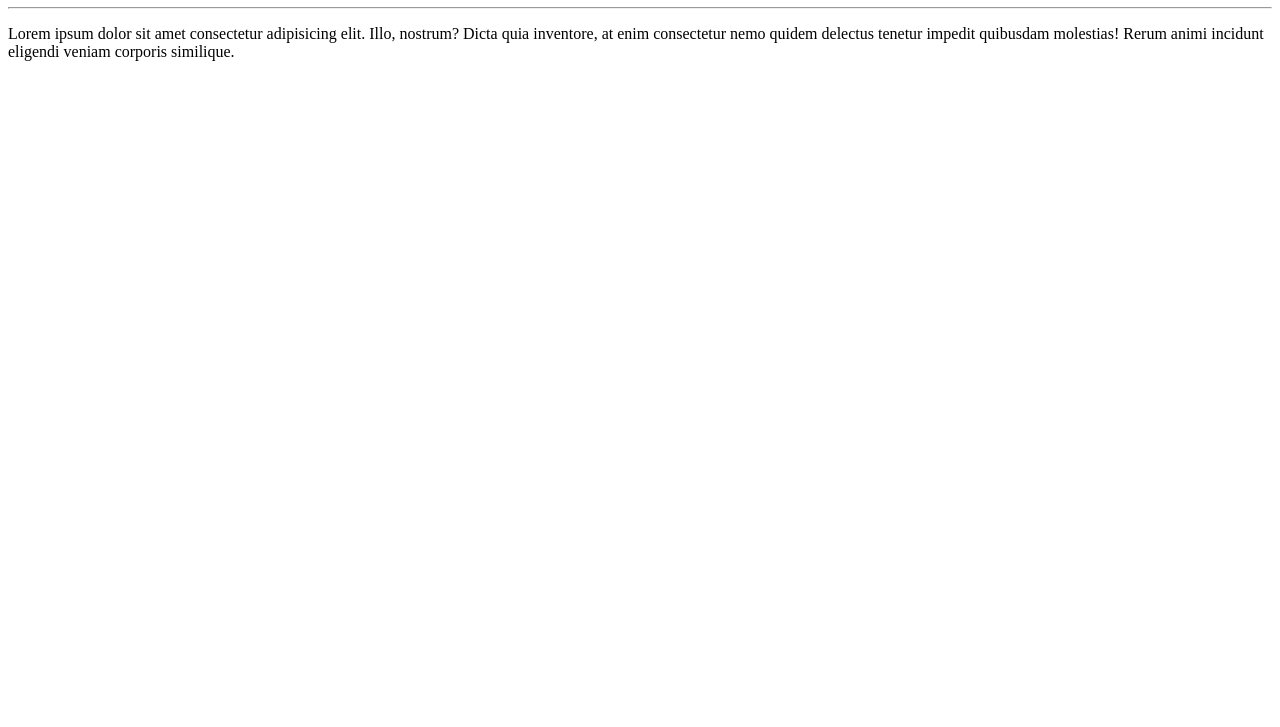
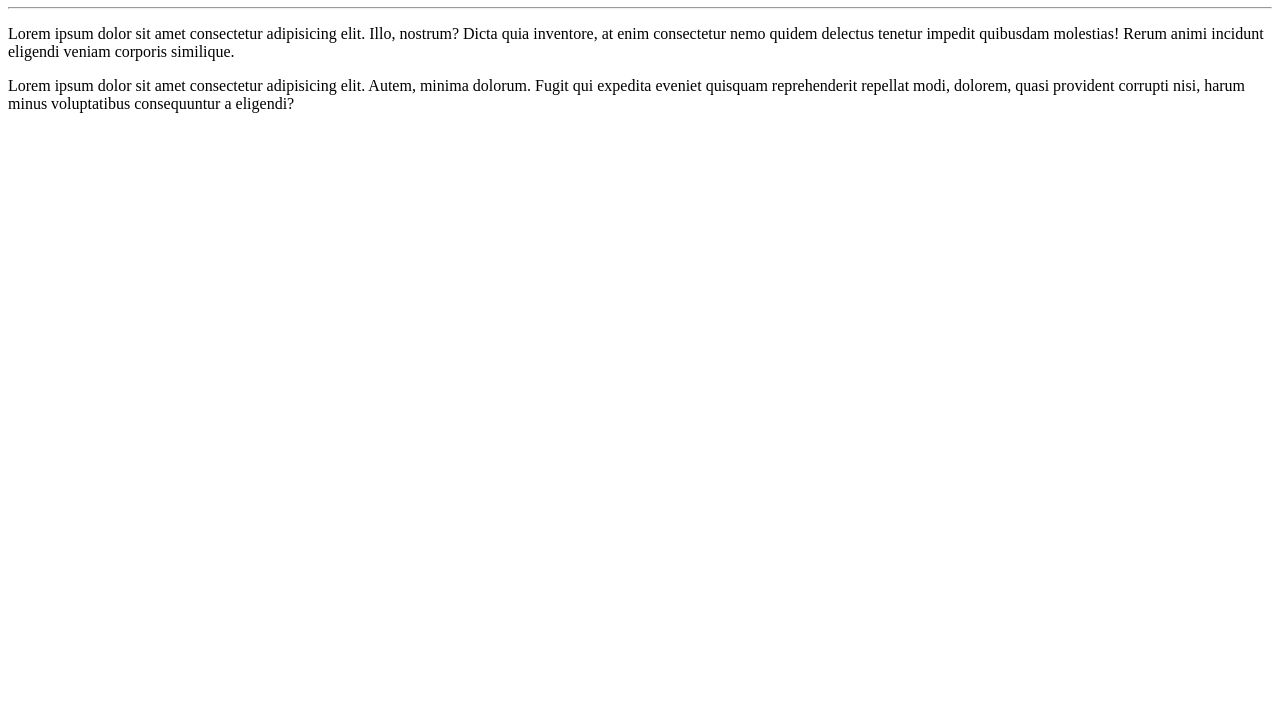
Before and after one commit to SuellenOliveiraTi/Ola-Mundo, a plain HTML site: page site-exemplo/index.html in a window 1280 px wide. Shown: the part 73-800 px from the top of the page. Drawn offline with Linux system fonts and the light colour scheme.

Commit message:
adicionei um  parágrafo

```diff
--- a/site-exemplo/index.html
+++ b/site-exemplo/index.html
@@ -10,5 +10,6 @@
     <h1>Olá mundo</h1>
     <hr>
     <p>Lorem ipsum dolor sit amet consectetur adipisicing elit. Illo, nostrum? Dicta quia inventore, at enim consectetur nemo quidem delectus tenetur impedit quibusdam molestias! Rerum animi incidunt eligendi veniam corporis similique.</p>
+    <p>Lorem ipsum dolor sit amet consectetur adipisicing elit. Autem, minima dolorum. Fugit qui expedita eveniet quisquam reprehenderit repellat modi, dolorem, quasi provident corrupti nisi, harum minus voluptatibus consequuntur a eligendi?</p>
 </body>
 </html>
```
